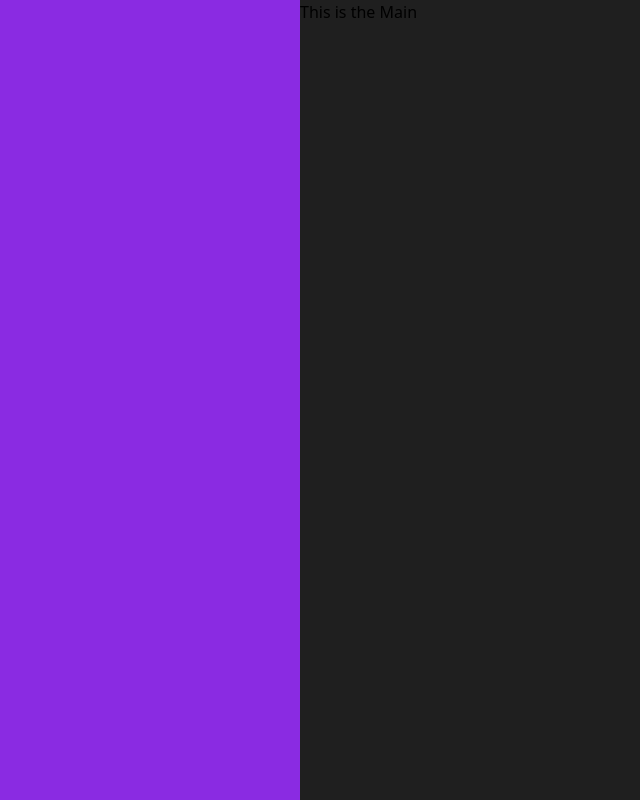
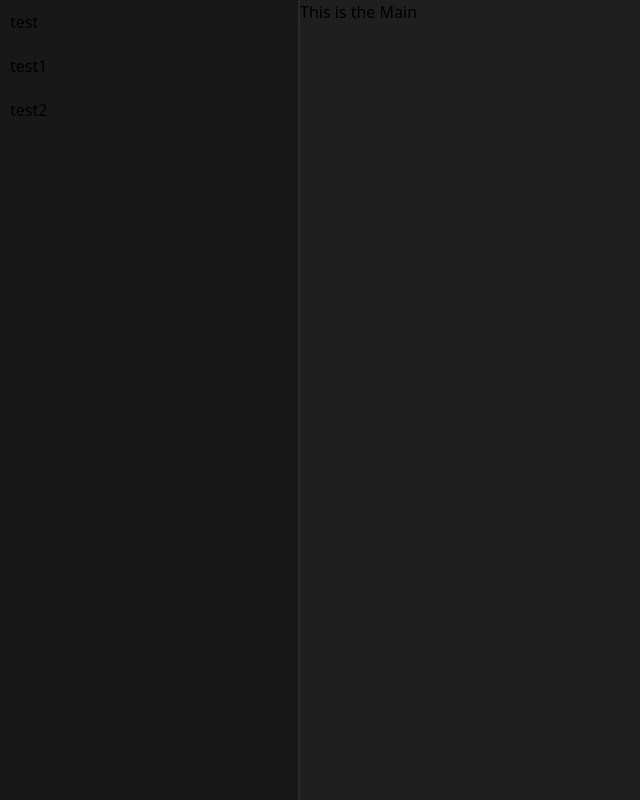
Before and after one commit to RealShuzzy/Nexarion-Finance, a React (Vite) app in the folder react-ui/: page / in a window 1280 px wide. Shown: the whole page, without its empty margins (0-640 px from the left). Built offline with nearby package versions, Linux system fonts and the light colour scheme.

Commit message:
navbar flexbox

```diff
--- a/react-ui/src/components/Navbar.tsx
+++ b/react-ui/src/components/Navbar.tsx
@@ -1,10 +1,16 @@
 export function Navbar() {
   return <div id="navbar">
-
-    <div id="navbar_top">
-
-    </div>
-
+    <nav id="navbar_body">
+      <div id="navbar_top">
+        <p>test</p>
+      </div>
+      <div id="navbar_middle">
+        <p>test1</p>
+      </div>
+      <div id="navbar_bottom">
+        <p>test2</p>
+      </div>
+    </nav>
   </div>
 }
 
--- a/react-ui/src/index.css
+++ b/react-ui/src/index.css
@@ -3,15 +3,19 @@
 @tailwind utilities;
 
 #navbar{
-  width: 300px;
   float: left;
-}
-
-#navbar_base{
   height: 100vh;
   width: 300px;
   background-color: rgb(24,24,24);
   border-right: solid 2px rgb(41,41,41);
+  padding: 10px;
+}
+
+#navbar_body{
+  display: flex;
+  width: 100%;
+  flex-direction: column;
+  gap: 20px;
 }
 
 #navbar_serchbar{
```
